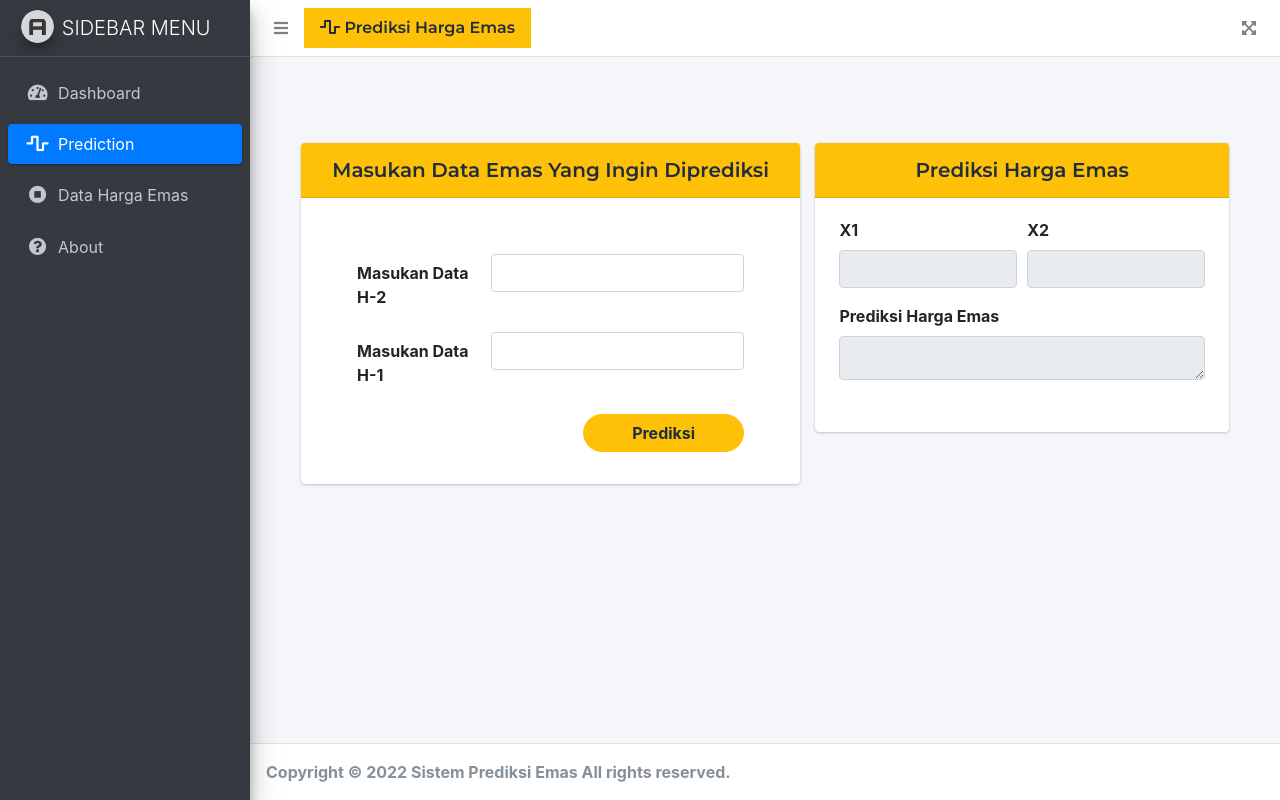
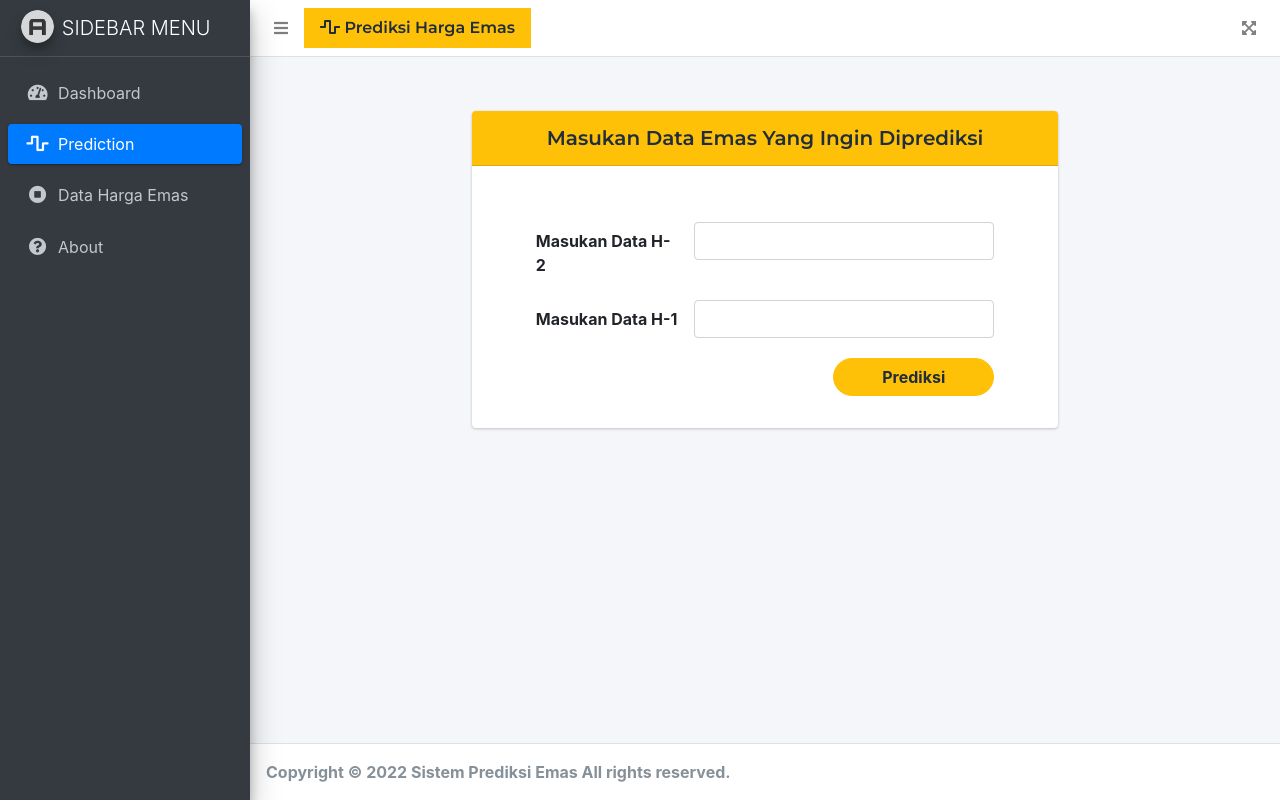
Before and after one commit to firdauszulkarnain/gold-prediction, a CodeIgniter app: page /gold-prediction/prediction in a window 1280 px wide. Run offline with CodeIgniter, Linux system fonts and the light colour scheme; some libraries are stand-ins or nearby versions.

Commit message:
update perhitungan

```diff
--- a/application/config/config.php
+++ b/application/config/config.php
@@ -23,7 +23,7 @@ defined('BASEPATH') or exit('No direct script access allowed');
 | a PHP script and you can easily do that on your own.
 |
 */
-$config['base_url'] = 'http://localhost/gold-system/';
+$config['base_url'] = 'http://localhost/gold-prediction/';
 
 /*
 |--------------------------------------------------------------------------
--- a/application/config/database.php
+++ b/application/config/database.php
@@ -78,7 +78,7 @@ $db['default'] = array(
 	'hostname' => 'localhost',
 	'username' => 'root',
 	'password' => '',
-	'database' => 'gold-system',
+	'database' => 'gold-prediction',
 	'dbdriver' => 'mysqli',
 	'dbprefix' => '',
 	'pconnect' => FALSE,
--- a/application/controllers/Prediction.php
+++ b/application/controllers/Prediction.php
@@ -6,6 +6,15 @@ class Prediction extends CI_Controller
     public function index()
     {
         $data['title'] = 'Prediction';
+        $x1 = (int) $this->input->post('x1');
+        $x2 = (int) $this->input->post('x2');
+
+        if ($x1 != NULL && $x2 !== NULL) {
+            $data['prediction'] = $this->Data_Model->data_prediksi();
+        } else {
+            $data['prediction'] = NULL;
+        }
+
         $this->template->load('template/template', 'prediction', $data);
     }
 }
--- a/application/models/Data_Model.php
+++ b/application/models/Data_Model.php
@@ -29,4 +29,25 @@ class Data_Model extends CI_Model
         $this->db->where('id_gold', $id_gold);
         $this->db->delete('tbl_gold');
     }
+
+    public function data_prediksi()
+    {
+        $x1 = (int) $this->input->post('x1');
+        $x2 = (int) $this->input->post('x2');
+
+        $y1 = -67.79294168  + (0.011552646 * $x1) + (0.991014375 * $x2);
+        $y2 = -67.79294168  + (0.011552646 * $x2) + (0.991014375 * $y1);
+        $y3 = -67.79294168  + (0.011552646 * $y1) + (0.991014375 * $y2);
+        $y4 = -67.79294168  + (0.011552646 * $y2) + (0.991014375 * $y3);
+        $y5 = -67.79294168  + (0.011552646 * $y3) + (0.991014375 * $y4);
+
+        $data = [
+            'y1' => round($y1, 5),
+            'y2' => round($y2, 5),
+            'y3' => round($y3, 5),
+            'y4' => round($y4, 5),
+            'y5' => round($y5, 5),
+        ];
+        return $data;
+    }
 }
--- a/application/views/prediction.php
+++ b/application/views/prediction.php
@@ -5,73 +5,72 @@
     </div>
 </section>
 
-<section class="content mt-5">
+<section class="content mt-3">
     <div class="row d-flex justify-content-center">
-        <div class="col-lg-6">
+        <div class="col-lg-7">
             <div class="card">
                 <div class="card-header bg-warning font-weight-bolder text-center my-font" style="font-size: 20px !important;">
                     Masukan Data Emas Yang Ingin Diprediksi
                 </div>
                 <div class="card-body px-3 py-2">
-                    <!-- <form action=""> -->
+                    <form action="" method="POST">
                         <div class="row mt-5 d-flex justify-content-center">
                             <div class="col-lg-10">
                                 <div class="form-group row">
                                     <label for="data_h2" class="col-sm-4 col-form-label">Masukan Data H-2</label>
                                     <div class="col-sm-8">
-                                    <input type="text" class="form-control uang" id="data_h2" autocomplete="off">
+                                        <input type="text" class="form-control uang" id="data_h2" name="x1" autocomplete="off">
                                     </div>
                                 </div>
                                 <div class="form-group row">
                                     <label for="data_h1" class="col-sm-4 col-form-label">Masukan Data H-1</label>
                                     <div class="col-sm-8">
-                                    <input type="text" class="form-control uang" id="data_h1" autocomplete="off">
+                                        <input type="text" class="form-control uang" id="data_h1" name="x2" autocomplete="off">
                                     </div>
                                 </div>
-                            <button class="btn btn-warning font-weight-bolder px-5 mt-1 rounded-pill mb-4 float-right" type="button" id="prediksi">Prediksi</button>
+                                <button class="btn btn-warning font-weight-bolder px-5 mt-1 rounded-pill mb-4 float-right" type="sumbit" id="prediksi">Prediksi</button>
                             </div>
                         </div>
-                    <!-- </form> -->
-                </div>
-            </div>
-        </div>
-        <div class="col-lg-5">
-            <div class="card pb-3">
-                <div class="card-header bg-warning font-weight-bolder text-center my-font" style="font-size: 20px !important;">
-                    Prediksi Harga Emas
-                </div>
-                <div class="card-body px-4">
-                    <div class="form-row">
-                        <div class="form-group col-md-6">
-                            <label for="x1">X1</label>
-                            <input type="email" class="form-control" id="x1" readonly>
-                        </div>
-                        <div class="form-group col-md-6">
-                            <label for="x2">X2</label>
-                            <input type="email" class="form-control" id="x2" readonly>
-                        </div>
-                    </div>
-                    <div class="form-group">
-                        <label for="hasil">Prediksi Harga Emas</label>
-                        <textarea class="form-control" id="hasil" rows="1" readonly style="font-size: 20px;"></textarea>
+                    </form>
                 </div>
             </div>
 
+            <?php if ($prediction != NULL) : ?>
+                <div class="card">
+                    <div class="card-body p-5">
+                        <table class="table table-striped table-bordered">
+                            <tbody>
+                                <tr>
+                                    <th width="40%">Prediksi Hari 1</th>
+                                    <td><?= $prediction['y1'] ?></td>
+                                </tr>
+                                <tr>
+                                    <th width="40%">Prediksi Hari 2</th>
+                                    <td><?= $prediction['y2'] ?></td>
+                                </tr>
+                                <tr>
+                                    <th width="40%">Prediksi Hari 3</th>
+                                    <td><?= $prediction['y3'] ?></td>
+                                </tr>
+                                <tr>
+                                    <th width="40%">Prediksi Hari 4</th>
+                                    <td><?= $prediction['y4'] ?></td>
+                                </tr>
+                                <tr>
+                                    <th width="40%">Prediksi Hari 5</th>
+                                    <td><?= $prediction['y5'] ?></td>
+                                </tr>
+                            </tbody>
+                        </table>
                     </div>
+                </div>
+            <?php endif ?>
         </div>
     </div>
 </section>
 
 <script>
-    $(document).on("click", "#prediksi", function() {
-        var h2 = $("#data_h2").val();
-        var h1 = $("#data_h1").val();
-        var x1 = parseInt(h2);
-        var x2 = parseInt(h1);
-        var prediksi = -67.79294168 + (0.11552646 * x1) + (0.991014375 * x2);
-
-        $("#x1").val(x1);
-        $("#x2").val(x2);
-        $("#hasil").html(prediksi);
-    });
+    if (window.history.replaceState) {
+        window.history.replaceState(null, null, window.location.href);
+    }
 </script>
```
Lines whose indentation alone changed are shown as unchanged.
